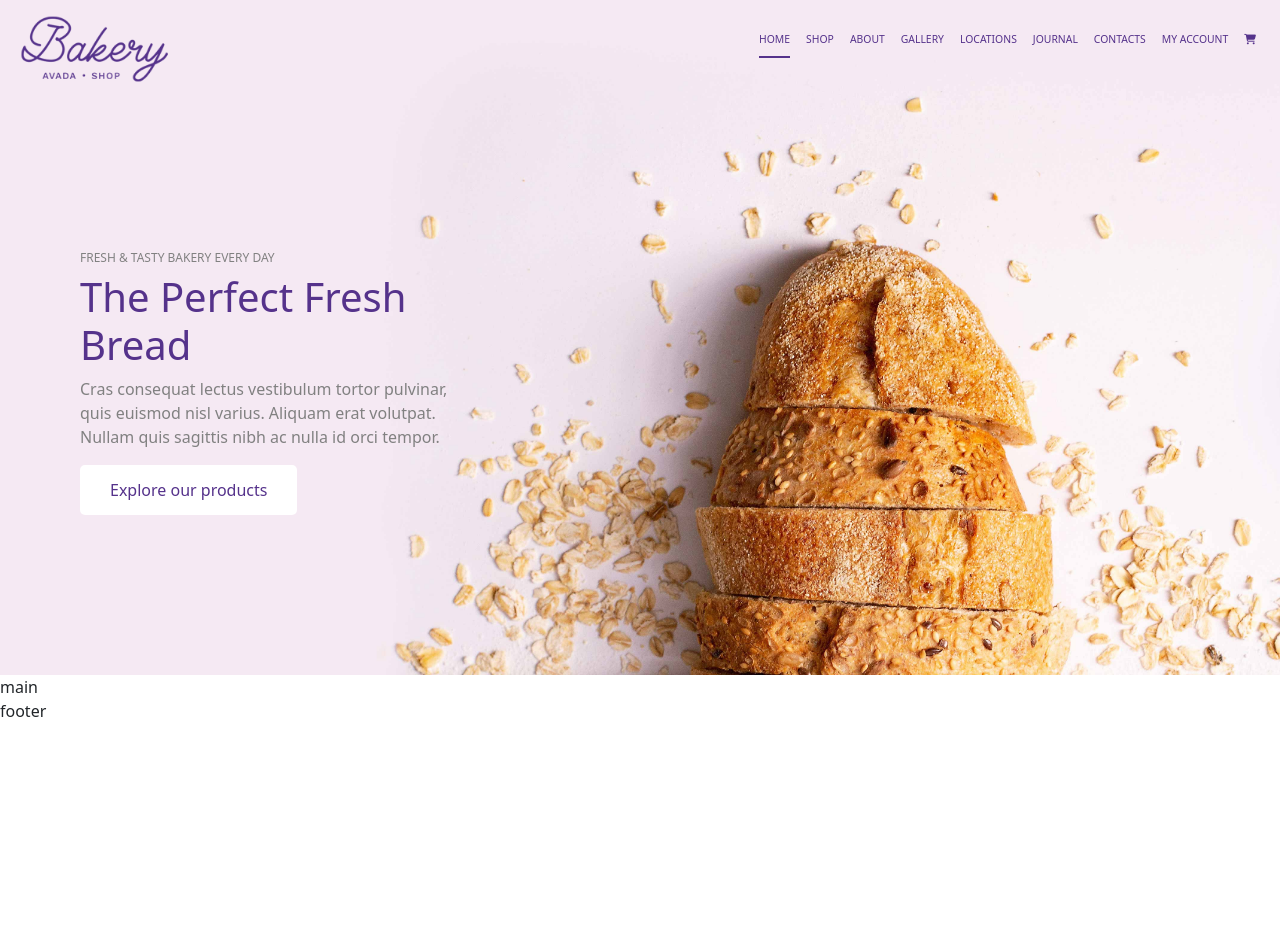
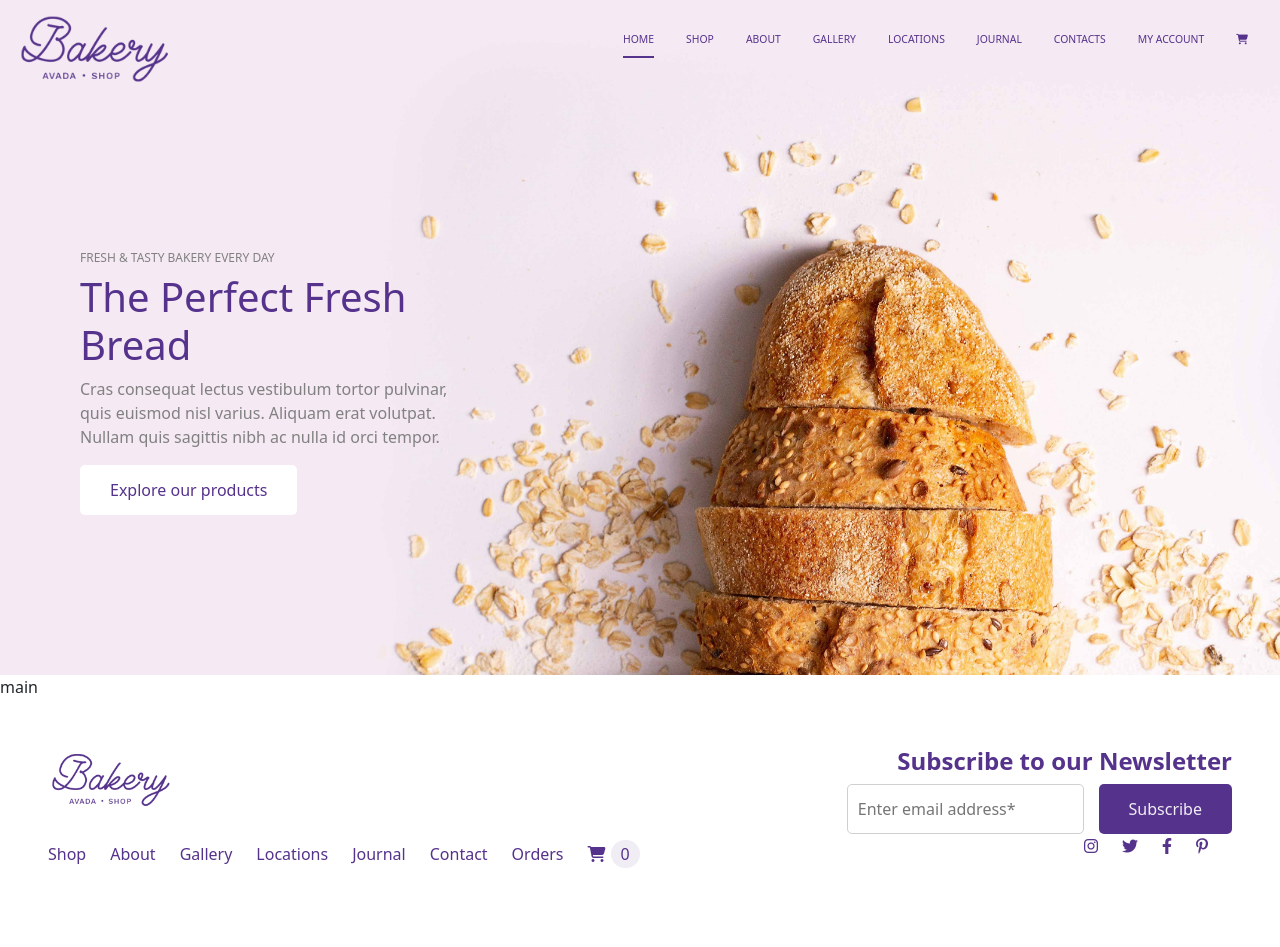
Before and after one commit to matteobonesini/proj-html-vuejs, a Vue app: page / in a window 1280 px wide. Shown: the top 947 px of the page. Before the commit the page ends 800 px from the top, so only its background shows below. Built offline with nearby package versions, Linux system fonts and the light colour scheme.

Commit message:
add: footer p. 1

```diff
--- a/index.html
+++ b/index.html
@@ -2,7 +2,6 @@
 <html lang="en">
   <head>
     <meta charset="UTF-8" />
-    <link rel="icon" type="image/svg+xml" href="/vite.svg" />
     <meta name="viewport" content="width=device-width, initial-scale=1.0" />
     <title>Bakery</title>
 
--- /dev/null
+++ b/src/assets/scss/footer.scss
@@ -0,0 +1,49 @@
+@use '../scss/variables.scss' as *;
+
+/* FOOTER */
+footer {
+
+    .footer-left {
+
+        .logo {
+            height: 60px;
+
+            img {
+                height: 100%;
+            }
+        }
+
+        nav {
+            color: $primary-color;
+            margin: 35px 0 80px;
+
+            .counter {
+                background-color: $secondary-color;
+                color: $primary-color;
+                padding: 3px 10px;
+                border-radius: 99px;
+                margin-left: 5px;
+            }
+        }
+        .copyright {
+            font-size: 0.6rem;
+        }
+    }
+
+    .footer-right {
+
+        input {
+            height: 50px;
+            border-radius: 5px;
+            border: 1px solid rgb(209, 208, 208);
+            margin-right: 15px;
+            padding: 0 10px;
+            width: 40%;
+        }
+
+        nav {
+            color: $primary-color;
+        }
+    }
+
+}
--- a/src/assets/scss/main.scss
+++ b/src/assets/scss/main.scss
@@ -25,3 +25,8 @@ button.secondary {
     background-color: $primary-color;
     color: $secondary-color;
 }
+
+a {
+    text-decoration: none;
+    color: inherit;
+}
--- a/src/components/FooterComponent.vue
+++ b/src/components/FooterComponent.vue
@@ -1,11 +1,78 @@
 <script>
-
+    export default {
+        data() {
+            return {
+                footerLink: [
+                    'Shop',
+                    'About',
+                    'Gallery',
+                    'Locations',
+                    'Journal',
+                    'Contact',
+                    'Orders'
+                ]
+            }
+        }
+    }
 </script>
 
 <template>
-    <footer>
-        footer
+    <footer class="d-flex p-5">
+        <div class="footer-left w-50">
+            <div class="logo">
+                <img src="../assets/img/avada-bakery-logo.png" alt="bakery-logo">
+            </div>
+            <nav>
+                <ul class="list-unstyled w-100">
+                    <li v-for="(link, i) in footerLink" :key="i" class="d-inline-block me-4">
+                        <a href="#">{{ link }}</a>
+                    </li>
+                    <li class="d-inline-block">
+                        <a href="#">
+                            <i class="fa-solid fa-cart-shopping"></i>
+                            <div class="d-inline counter">0</div>
+                        </a>
+                    </li>
+                </ul>
+            </nav>
+            <div class="copyright subtitle">
+                Copyright 2012 - 2020 | Avada Theme by ThemeFusion | All Rights Reserve | Powered by Wordpress
+            </div>
+        </div>
+        <div class="footer-right w-50 text-end">
+            <h4 class="title fw-bold">Subscribe to our Newsletter</h4>
+            <form action="" @submit.prevent="">
+                <input type="text" placeholder="Enter email address*">
+                <button class="secondary" type="submit">Subscribe</button>
+            </form>
+            <nav class="list-unstyled">
+                <ul>
+                    <li class="d-inline-block me-4">
+                        <a href="#">
+                            <i class="fa-brands fa-instagram"></i>
+                        </a>
+                    </li>
+                    <li class="d-inline-block me-4">
+                        <a href="#">
+                            <i class="fa-brands fa-twitter"></i>
+                        </a>
+                    </li>
+                    <li class="d-inline-block me-4">
+                        <a href="#">
+                            <i class="fa-brands fa-facebook-f"></i>
+                        </a>
+                    </li>
+                    <li class="d-inline-block me-4">
+                        <a href="#">
+                            <i class="fa-brands fa-pinterest-p"></i>
+                        </a>
+                    </li>
+                </ul>
+            </nav>
+        </div>
     </footer>
 </template>
 
-<style lang="scss" scoped></style>
+<style lang="scss" scoped>
+@use '../assets/scss/footer.scss'
+</style>
--- a/src/components/HeaderComponent.vue
+++ b/src/components/HeaderComponent.vue
@@ -26,12 +26,12 @@ export default {
 
             <div class="navbar">
                 <ul>
-                    <li v-for="(link, i) in navbarLink" :key="i" class="d-inline-block mx-2" :class="{
+                    <li v-for="(link, i) in navbarLink" :key="i" class="d-inline-block mx-3" :class="{
                         active: i == 0
                     }">
                         <a class="text-decoration-none text-uppercase" href="#">{{ link }}</a>
                     </li>
-                    <li class="d-inline-block mx-2">
+                    <li class="d-inline-block mx-3">
                         <a class="text-decoration-none text-uppercase" href="#">
                             <i class="fa-solid fa-cart-shopping"></i>
                         </a>
```
